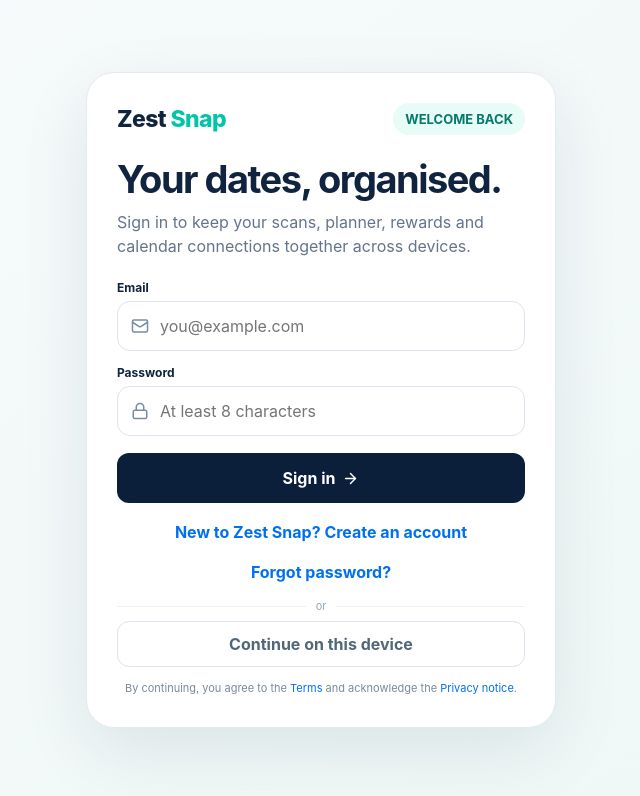
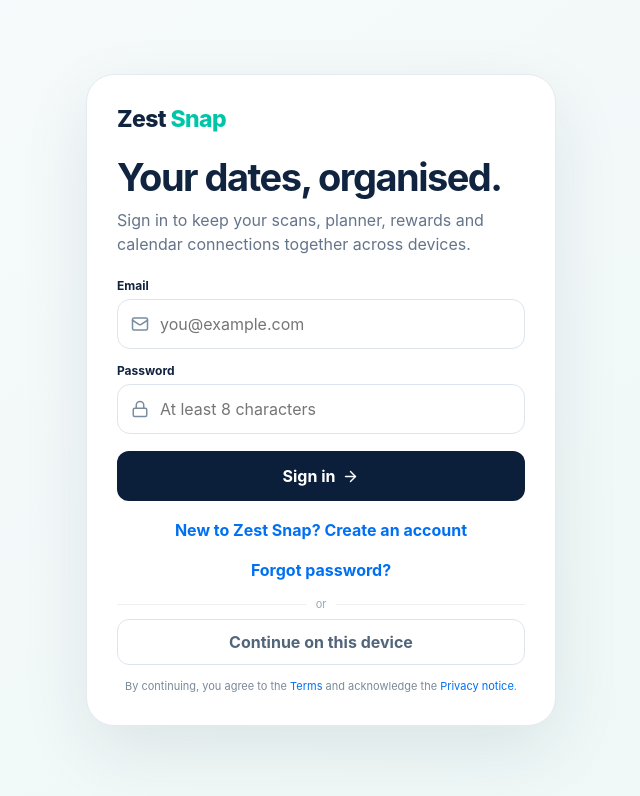
Before and after one commit to Stability-ps/Zest-Snap, a Next.js app: page /login in a window 1280 px wide. Shown: the top 796 px of the page, without its empty margins (319-959 px from the left). Built offline with nearby package versions, Linux system fonts and the light colour scheme; no server answers.

Commit message:
Remove redundant login welcome badge

```diff
--- a/app/login/page.tsx
+++ b/app/login/page.tsx
@@ -11,7 +11,7 @@
 
 const copy: Record<Mode, { eyebrow: string; title: string; text: string }> = {
   login: {
-    eyebrow: "WELCOME BACK",
+    eyebrow: "",
     title: "Your dates, organised.",
     text: "Sign in to keep your scans, planner, rewards and calendar connections together across devices.",
   },
@@ -183,7 +183,7 @@
           <Link href="/" className="brand">
             Zest <span>Snap</span>
           </Link>
-          <div className="eyebrow">{current.eyebrow}</div>
+          {current.eyebrow && <div className="eyebrow">{current.eyebrow}</div>}
         </div>
 
         {signedInAs === undefined ? (
```
